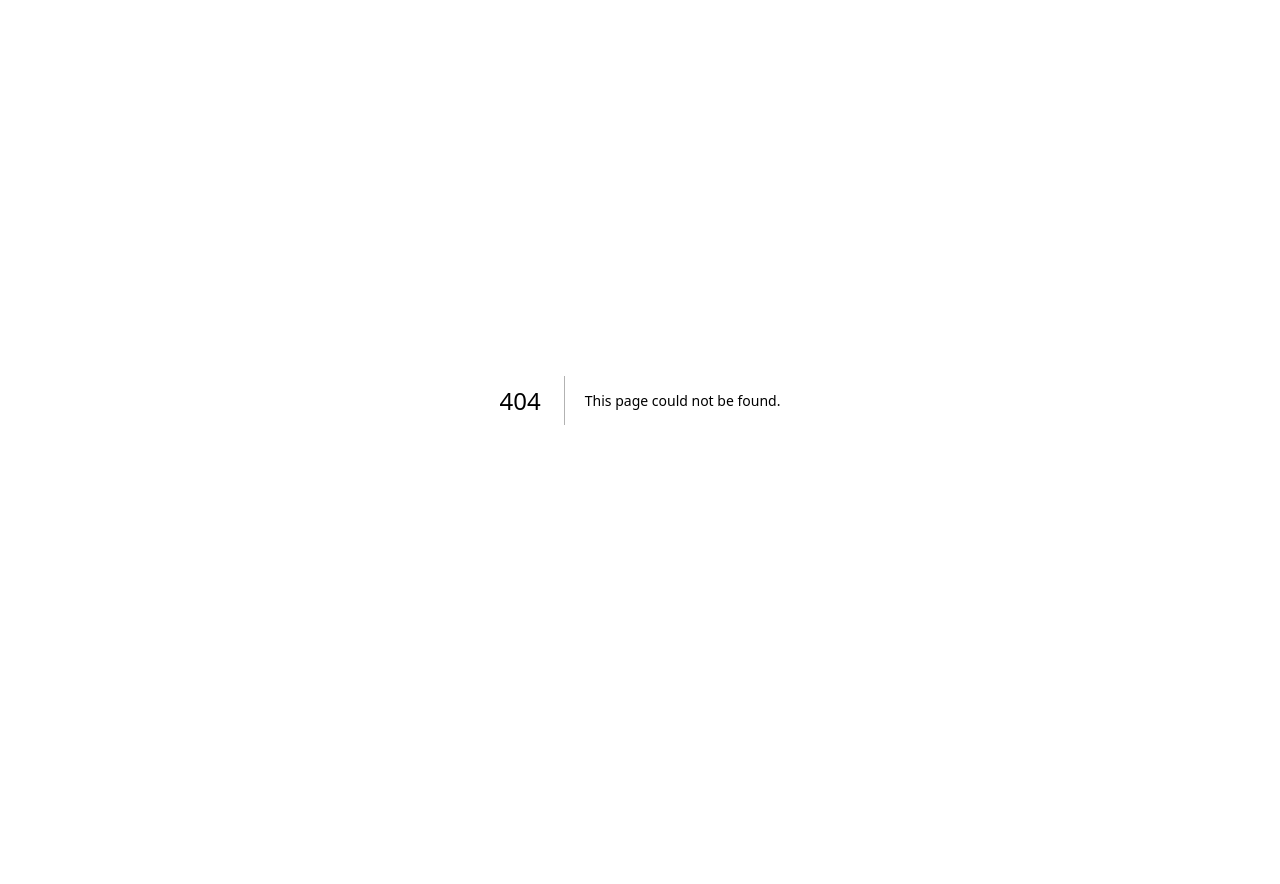
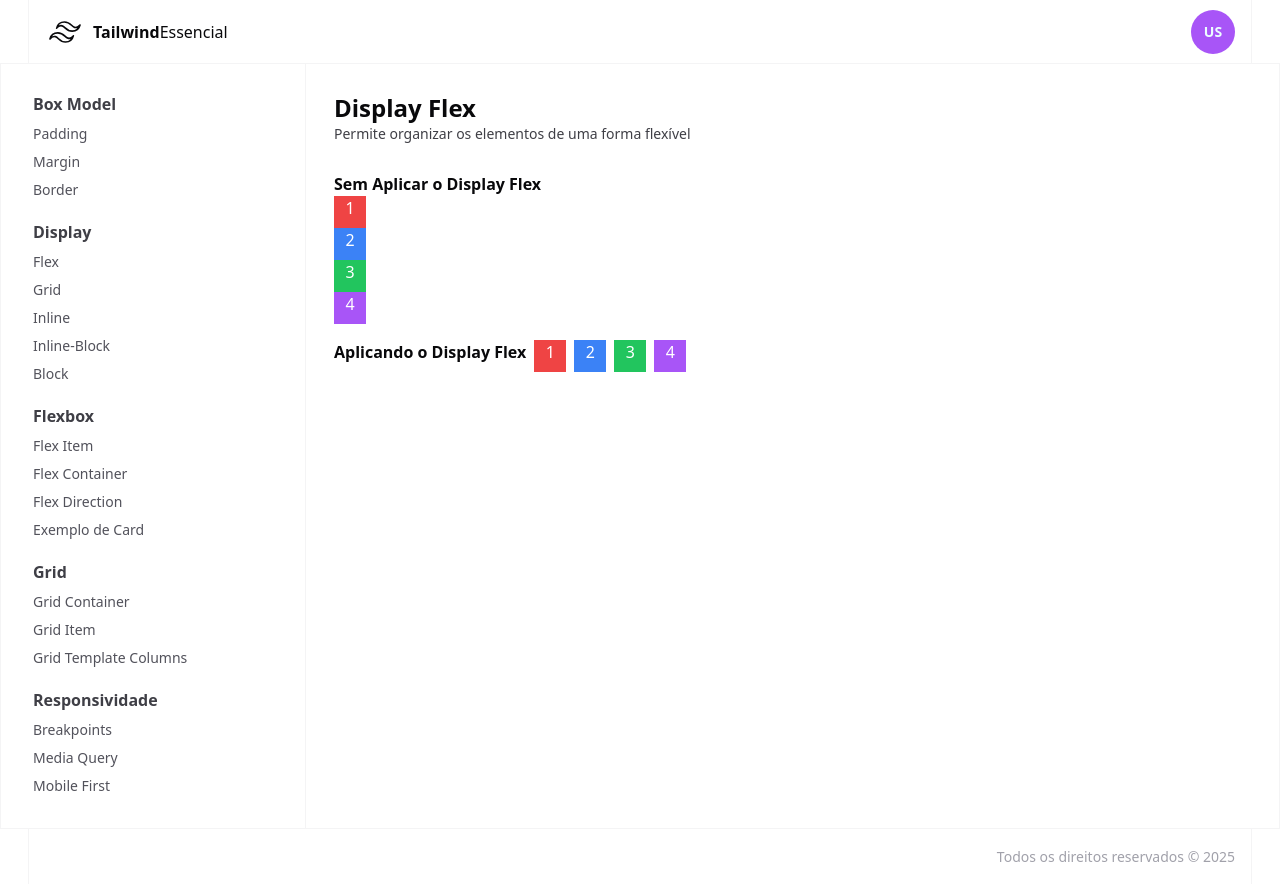
Before and after one commit to davifdev/tailwind-css, a Next.js app: page /display/flex in a window 1280 px wide. Before the commit this address had no page. Before the commit the page ends 800 px from the top, so only its background shows below. Built offline with nearby package versions, Linux system fonts and the light colour scheme.

Commit message:
display-flex

```diff
--- /dev/null
+++ b/src/app/display/flex/page.tsx
@@ -0,0 +1,29 @@
+import Pagina from '@/components/template/Pagina';
+import Titulo from '@/components/template/Titulo';
+
+export default function PaginaDisplayFlex() {
+  return (
+    <Pagina>
+         <Titulo
+          texto="Display Flex"
+          descricao="Permite organizar os elementos de uma forma flexível"
+        />
+      <div className="py-7 flex flex-col gap-4">
+        <div>
+            <h3 className='font-bold'>Sem Aplicar o Display Flex</h3>
+            <div className='bg-red-500 w-8 h-8 text-center text-white'>1</div>
+            <div className='bg-blue-500 w-8 h-8 text-center text-white'>2</div>
+            <div className='bg-green-500 w-8 h-8 text-center text-white'>3</div>
+            <div className='bg-purple-500 w-8 h-8 text-center text-white'>4</div>
+        </div>
+        <div className='flex gap-2'>
+            <h3 className='font-bold'>Aplicando o Display Flex</h3>
+            <div className='bg-red-500 w-8 h-8 text-center text-white'>1</div>
+            <div className='bg-blue-500 w-8 h-8 text-center text-white'>2</div>
+            <div className='bg-green-500 w-8 h-8 text-center text-white'>3</div>
+            <div className='bg-purple-500 w-8 h-8 text-center text-white'>4</div>
+        </div>
+      </div>
+    </Pagina>
+  );
+}
--- a/src/components/template/Menu.tsx
+++ b/src/components/template/Menu.tsx
@@ -15,8 +15,10 @@ export function Menu(props: MenuProps) {
           <MenuItem label="Border" href="/box-model/border" />
         </MenuGrupo>
         <MenuGrupo label="Display">
-          <MenuItem label="Flex" href="/flex" />
+          <MenuItem label="Flex" href="/display/flex" />
           <MenuItem label="Grid" href="/grid" />
+          <MenuItem label="Inline" href="/inline" />
+          <MenuItem label="Inline-Block" href="/inline-block" />
           <MenuItem label="Block" href="/block" />
         </MenuGrupo>
         <MenuGrupo label="Flexbox">
```
